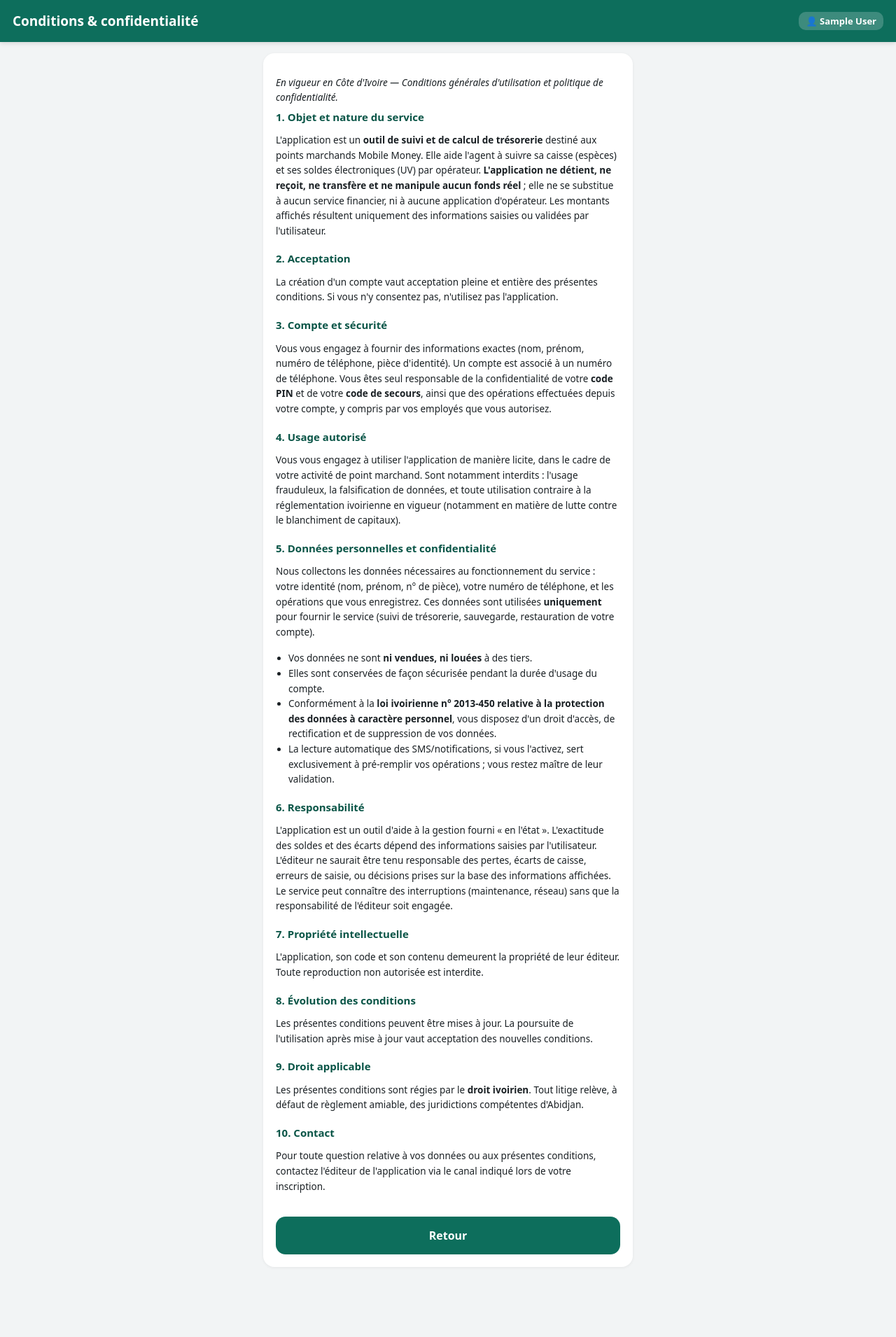
After one commit to kaderyaro-spec/tresorerie-mobile-money, a Flask app: page /conditions in a window 1280 px wide. The commit adds this page. Shown: the whole page at 70% size. Run offline with Flask 3, Linux system fonts and the light colour scheme; the visitor is signed in with stand-in values (Sample User, id 1); some libraries are stand-ins or nearby versions.

Commit message:
Lot UX : accueil, barre fixe (versionnage), filtres, telechargements, cloture, reglages, CGU
- Accueil : retrait montant dette ; bandeau remplace Caisse par identifiant + nom boutique
- Barre du bas : code confirme correct (test navigateur reel) ; cause = cache appareil.
  Fix racine : fichiers statiques versionnes (?v=) + SW cache-first sur /static -> les mises
  a jour s'appliquent toujours, fini l'ancien style en cache
- Historique : filtres lisibles en entier (police/padding ajustes)
- Telechargements : page journal CSV/PDF par jour d'activite (/telechargements)
- Bilan cloture : colonne Theorique retiree (doublon) ; commissions centrees
- Reglages : reorganisation par categories + boutons de validation en vert
- Conditions generales & confidentialite (page /conditions, contexte ivoirien, liee a l'inscription)

Co-Authored-By: Claude Opus 4.8 <noreply@anthropic.com>

```diff
--- a/app.py
+++ b/app.py
@@ -39,6 +39,17 @@ def fmt(montant):
 
 
 app.jinja_env.filters["fcfa"] = fmt
+
+
+# Version des fichiers statiques (CSS/JS) : à incrémenter à chaque changement.
+# Ajoutée en « ?v= » sur les liens → le navigateur recharge toujours la dernière
+# version (fini les anciens styles affichés depuis le cache de l'appareil).
+ASSET_VERSION = "15"
+
+
+@app.context_processor
+def _inject_asset_version():
+    return {"asset_v": ASSET_VERSION}
 
 
 # Identité visuelle de chaque opérateur : pastille colorée + initiales.
@@ -174,7 +185,7 @@ def require_onboarding():
 
 # Points d'entrée accessibles sans être connecté
 PUBLIC_ENDPOINTS = {
-    "login", "signup", "static", "index", "ping", "api_sms",
+    "login", "signup", "static", "index", "ping", "api_sms", "conditions",
     "onboarding_otp", "onboarding_pin", "onboarding_operators", "onboarding_services",
     "recovery_request", "recovery_newpin",
 }
@@ -299,6 +310,11 @@ def index():
     if session.get("auth") and current_agent() is not None:
         return redirect(url_for("dashboard"))
     return redirect(url_for("login"))
+
+
+@app.route("/conditions")
+def conditions():
+    return render_template("conditions.html")
 
 
 # ---------------------------------------------------------------------------
@@ -1028,6 +1044,23 @@ def journal():
 
 
 # ---------------------------------------------------------------------------
+# Journal des téléchargements : un export CSV/PDF par jour d'activité
+# ---------------------------------------------------------------------------
+@app.route("/telechargements")
+def telechargements():
+    conn = db.get_db()
+    jours = conn.execute(
+        'SELECT business_day AS jour, COUNT(*) AS n, '
+        '       MIN(created_at) AS premier, MAX(created_at) AS dernier '
+        'FROM "transaction" WHERE agent_id=? AND deleted=0 '
+        'GROUP BY business_day ORDER BY business_day DESC',
+        (session["agent_id"],),
+    ).fetchall()
+    conn.close()
+    return render_template("telechargements.html", jours=jours)
+
+
+# ---------------------------------------------------------------------------
 # Carnet de dettes clients
 # ---------------------------------------------------------------------------
 @app.route("/dettes", methods=["GET", "POST"])
--- a/static/style.css
+++ b/static/style.css
@@ -221,12 +221,16 @@ input:focus, select:focus { outline: none; border-color: var(--green); }
 .comm-block h2 { font-size: 16px; margin: 0 0 10px; }
 .comm-table { width: 100%; border-collapse: collapse; }
 .comm-table td { padding: 8px 4px; border-bottom: 1px solid #d4e4df; }
-.comm-val { text-align: right; font-weight: 700; }
+.comm-val { text-align: center; font-weight: 700; }
 .comm-total td { border-bottom: none; border-top: 2px solid var(--green); font-weight: 800; font-size: 16px; padding-top: 10px; }
 
 /* Historique */
-.filters { display: flex; gap: 8px; margin-bottom: 14px; }
-.filters select { padding: 10px; font-size: 14px; }
+.filters { display: flex; gap: 6px; margin-bottom: 14px; }
+.filters select {
+    flex: 1; min-width: 0; padding: 9px 6px; font-size: 12px;
+    border: 1.5px solid var(--line); border-radius: 10px; background: #fff;
+    text-overflow: ellipsis;
+}
 .tx-list { list-style: none; padding: 0; margin: 0; display: flex; flex-direction: column; gap: 10px; }
 .tx-item { background: var(--card); border-radius: 14px; padding: 14px; position: relative; box-shadow: 0 1px 4px rgba(0,0,0,.06); }
 .tx-main { display: flex; justify-content: space-between; align-items: center; }
@@ -324,6 +328,21 @@ input:focus, select:focus { outline: none; border-color: var(--green); }
 .export-row .btn { flex: 1; padding: 12px; font-size: 14px; }
 
 /* Paramètres */
+.settings-cat { font-size: 11px; text-transform: uppercase; letter-spacing: .6px; color: var(--muted); font-weight: 800; margin: 20px 6px 8px; }
+.settings-cat:first-child { margin-top: 4px; }
+.param-link { text-decoration: none; color: var(--ink); border-bottom: none !important; font-weight: 600; }
+.param-link span:last-child { color: var(--muted); font-size: 20px; }
+.tx-meta-inline { font-size: 12px; color: var(--muted); }
+
+/* Page légale (conditions générales) */
+.legal { background: var(--card); border-radius: var(--radius); padding: 18px; box-shadow: 0 1px 4px rgba(0,0,0,.06); }
+.legal h2 { font-size: 15px; margin: 18px 0 6px; color: var(--green-d); }
+.legal h2:first-of-type { margin-top: 6px; }
+.legal p, .legal li { font-size: 13.5px; line-height: 1.6; color: var(--ink); }
+.legal ul { padding-left: 18px; }
+.legal-date { color: var(--muted); font-style: italic; font-size: 12.5px; margin-bottom: 6px; }
+.legal .btn { margin-top: 18px; }
+
 .param-line { display: flex; justify-content: space-between; align-items: center; padding: 10px 0; border-bottom: 1px solid var(--line); margin: 0; }
 .param-line span { color: var(--muted); }
 .add-op { margin-top: 16px; padding-top: 16px; border-top: 1.5px solid var(--line); }
--- a/templates/base.html
+++ b/templates/base.html
@@ -6,7 +6,7 @@
     <meta name="theme-color" content="#0d6e5c">
     <title>{% block title %}Trésorerie Mobile Money{% endblock %}</title>
     <link rel="manifest" href="{{ url_for('static', filename='manifest.webmanifest') }}">
-    <link rel="stylesheet" href="{{ url_for('static', filename='style.css') }}">
+    <link rel="stylesheet" href="{{ url_for('static', filename='style.css') }}?v={{ asset_v }}">
 </head>
 <body>
     <header class="topbar">
@@ -64,7 +64,7 @@
         navigator.serviceWorker.register("{{ url_for('static', filename='sw.js') }}");
       }
     </script>
-    <script src="{{ url_for('static', filename='offline.js') }}"></script>
+    <script src="{{ url_for('static', filename='offline.js') }}?v={{ asset_v }}"></script>
     {% block scripts %}{% endblock %}
 </body>
 </html>
--- /dev/null
+++ b/templates/conditions.html
@@ -0,0 +1,76 @@
+{% extends "base.html" %}
+{% block title %}Conditions générales{% endblock %}
+{% block header %}Conditions & confidentialité{% endblock %}
+{% block nav %}{% endblock %}
+
+{% block content %}
+<div class="legal">
+    <p class="legal-date">En vigueur en Côte d'Ivoire — Conditions générales d'utilisation
+       et politique de confidentialité.</p>
+
+    <h2>1. Objet et nature du service</h2>
+    <p>L'application est un <strong>outil de suivi et de calcul de trésorerie</strong> destiné
+       aux points marchands Mobile Money. Elle aide l'agent à suivre sa caisse (espèces) et
+       ses soldes électroniques (UV) par opérateur. <strong>L'application ne détient, ne
+       reçoit, ne transfère et ne manipule aucun fonds réel</strong> ; elle ne se substitue
+       à aucun service financier, ni à aucune application d'opérateur. Les montants affichés
+       résultent uniquement des informations saisies ou validées par l'utilisateur.</p>
+
+    <h2>2. Acceptation</h2>
+    <p>La création d'un compte vaut acceptation pleine et entière des présentes conditions.
+       Si vous n'y consentez pas, n'utilisez pas l'application.</p>
+
+    <h2>3. Compte et sécurité</h2>
+    <p>Vous vous engagez à fournir des informations exactes (nom, prénom, numéro de téléphone,
+       pièce d'identité). Un compte est associé à un numéro de téléphone. Vous êtes seul
+       responsable de la confidentialité de votre <strong>code PIN</strong> et de votre
+       <strong>code de secours</strong>, ainsi que des opérations effectuées depuis votre
+       compte, y compris par vos employés que vous autorisez.</p>
+
+    <h2>4. Usage autorisé</h2>
+    <p>Vous vous engagez à utiliser l'application de manière licite, dans le cadre de votre
+       activité de point marchand. Sont notamment interdits : l'usage frauduleux, la
+       falsification de données, et toute utilisation contraire à la réglementation ivoirienne
+       en vigueur (notamment en matière de lutte contre le blanchiment de capitaux).</p>
+
+    <h2>5. Données personnelles et confidentialité</h2>
+    <p>Nous collectons les données nécessaires au fonctionnement du service : votre identité
+       (nom, prénom, n° de pièce), votre numéro de téléphone, et les opérations que vous
+       enregistrez. Ces données sont utilisées <strong>uniquement</strong> pour fournir le
+       service (suivi de trésorerie, sauvegarde, restauration de votre compte).</p>
+    <ul>
+        <li>Vos données ne sont <strong>ni vendues, ni louées</strong> à des tiers.</li>
+        <li>Elles sont conservées de façon sécurisée pendant la durée d'usage du compte.</li>
+        <li>Conformément à la <strong>loi ivoirienne n° 2013-450 relative à la protection des
+            données à caractère personnel</strong>, vous disposez d'un droit d'accès, de
+            rectification et de suppression de vos données.</li>
+        <li>La lecture automatique des SMS/notifications, si vous l'activez, sert exclusivement
+            à pré-remplir vos opérations ; vous restez maître de leur validation.</li>
+    </ul>
+
+    <h2>6. Responsabilité</h2>
+    <p>L'application est un outil d'aide à la gestion fourni « en l'état ». L'exactitude des
+       soldes et des écarts dépend des informations saisies par l'utilisateur. L'éditeur ne
+       saurait être tenu responsable des pertes, écarts de caisse, erreurs de saisie, ou
+       décisions prises sur la base des informations affichées. Le service peut connaître des
+       interruptions (maintenance, réseau) sans que la responsabilité de l'éditeur soit engagée.</p>
+
+    <h2>7. Propriété intellectuelle</h2>
+    <p>L'application, son code et son contenu demeurent la propriété de leur éditeur. Toute
+       reproduction non autorisée est interdite.</p>
+
+    <h2>8. Évolution des conditions</h2>
+    <p>Les présentes conditions peuvent être mises à jour. La poursuite de l'utilisation après
+       mise à jour vaut acceptation des nouvelles conditions.</p>
+
+    <h2>9. Droit applicable</h2>
+    <p>Les présentes conditions sont régies par le <strong>droit ivoirien</strong>. Tout litige
+       relève, à défaut de règlement amiable, des juridictions compétentes d'Abidjan.</p>
+
+    <h2>10. Contact</h2>
+    <p>Pour toute question relative à vos données ou aux présentes conditions, contactez
+       l'éditeur de l'application via le canal indiqué lors de votre inscription.</p>
+
+    <a href="javascript:history.back()" class="btn btn-primary btn-block">Retour</a>
+</div>
+{% endblock %}
--- a/templates/signup.html
+++ b/templates/signup.html
@@ -25,8 +25,8 @@
 
         <label class="terms">
             <input type="checkbox" name="accept" value="1" required>
-            <span>J'accepte les <a href="#" class="link-inline">conditions générales</a> et la
-                  <a href="#" class="link-inline">politique de confidentialité</a>.</span>
+            <span>J'accepte les <a href="{{ url_for('conditions') }}" target="_blank" class="link-inline">conditions générales et la
+                  politique de confidentialité</a>.</span>
         </label>
 
         <button type="submit" class="btn btn-primary btn-block btn-lg">Continuer</button>
```
Also changed, not shown: static/sw.js (+16 -4 lines), templates/cloture_recap.html (+3 -4 lines), templates/dashboard.html (+3 -4 lines), templates/parametres.html (+74 -62 lines), templates/telechargements.html (added, +35 -0 lines).
